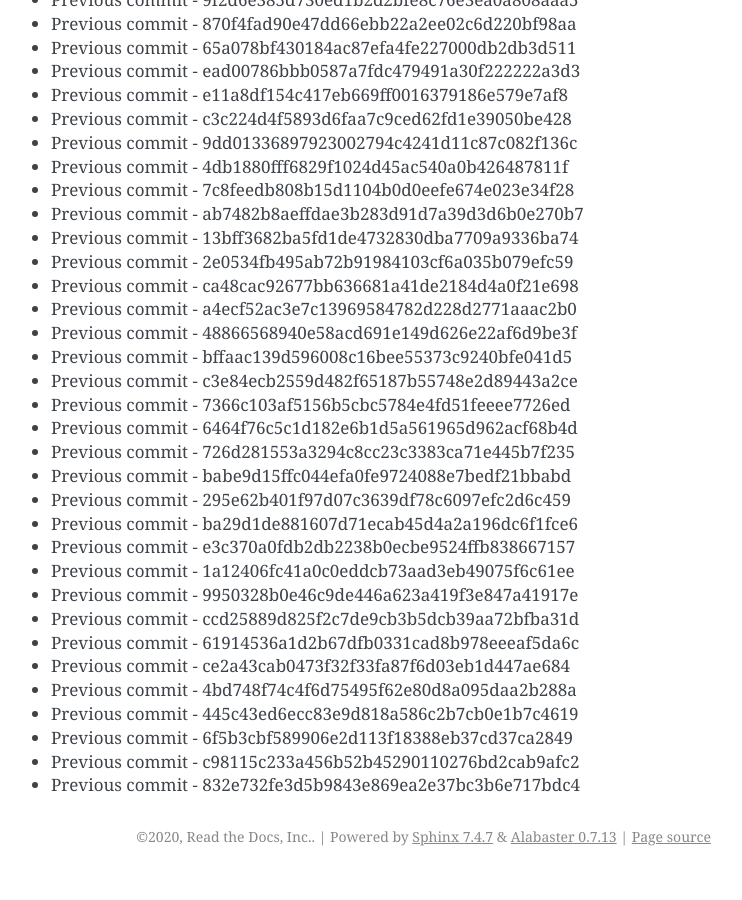
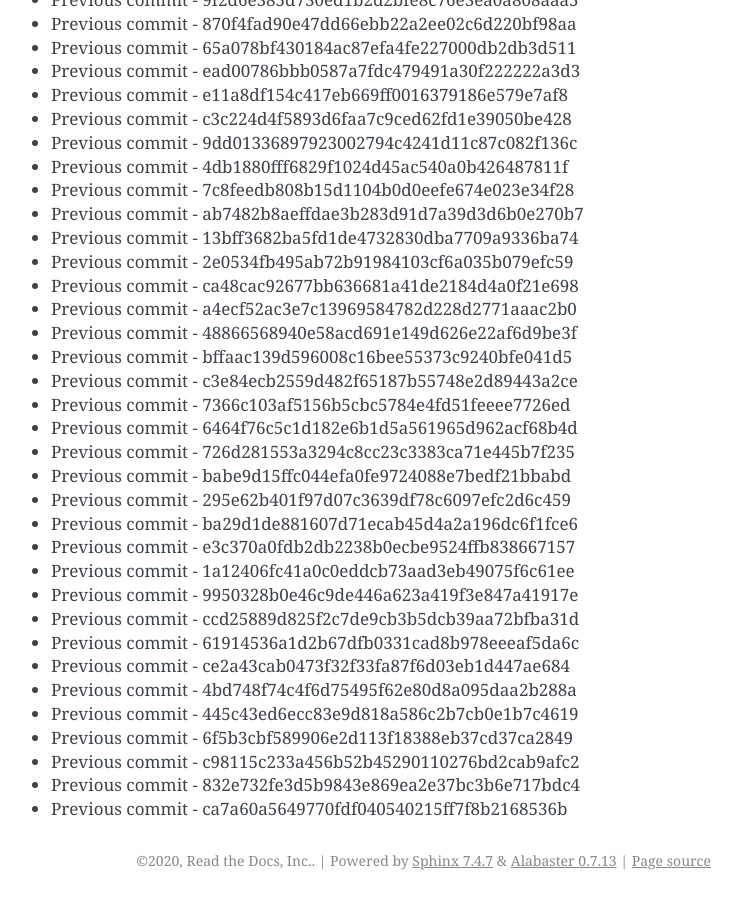
Before and after one commit to readthedocs/rtd-git-stresstest, a Sphinx documentation site: the page built from docs/updates.rst, in a window 1280 px wide and 900 px high, scrolled down 3059 px. Shown: the whole window, without its empty margins (399-1141 px from the left). Built offline with Sphinx 7.4.7, drawn with Linux system fonts in a browser that asks for light colours; before the commit the page ends 3935 px from its top, so only the background shows below that.

Commit message:
Generating commit from previous: ca7a60a5649770fdf040540215ff7f8b2168536b

```diff
--- a/docs/updates.rst
+++ b/docs/updates.rst
@@ -160,3 +160,4 @@ It can be tested for any performance characteristics.
 * Previous commit - 6f5b3cbf589906e2d113f18388eb37cd37ca2849
 * Previous commit - c98115c233a456b52b45290110276bd2cab9afc2
 * Previous commit - 832e732fe3d5b9843e869ea2e37bc3b6e717bdc4
+* Previous commit - ca7a60a5649770fdf040540215ff7f8b2168536b
```
